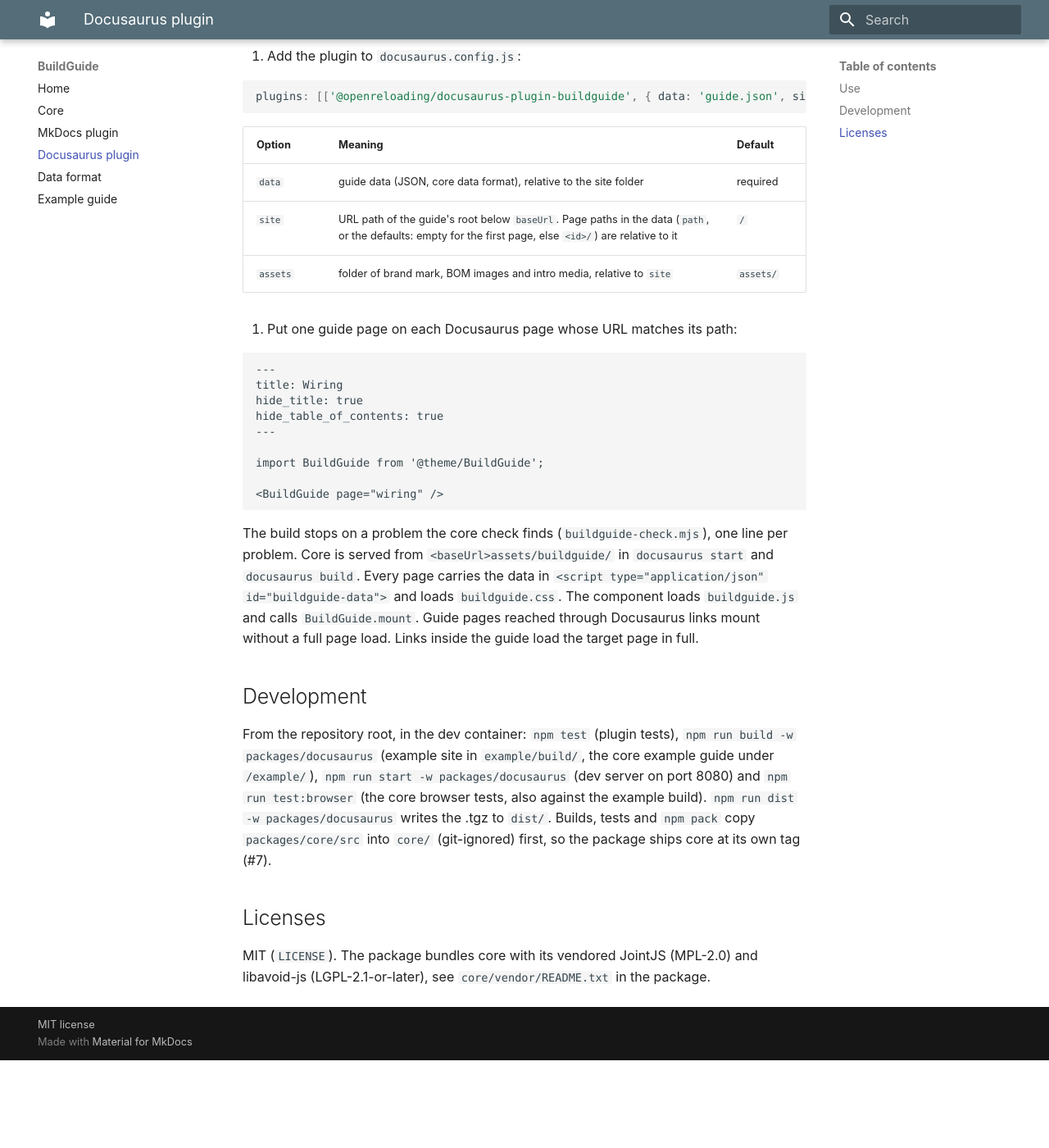
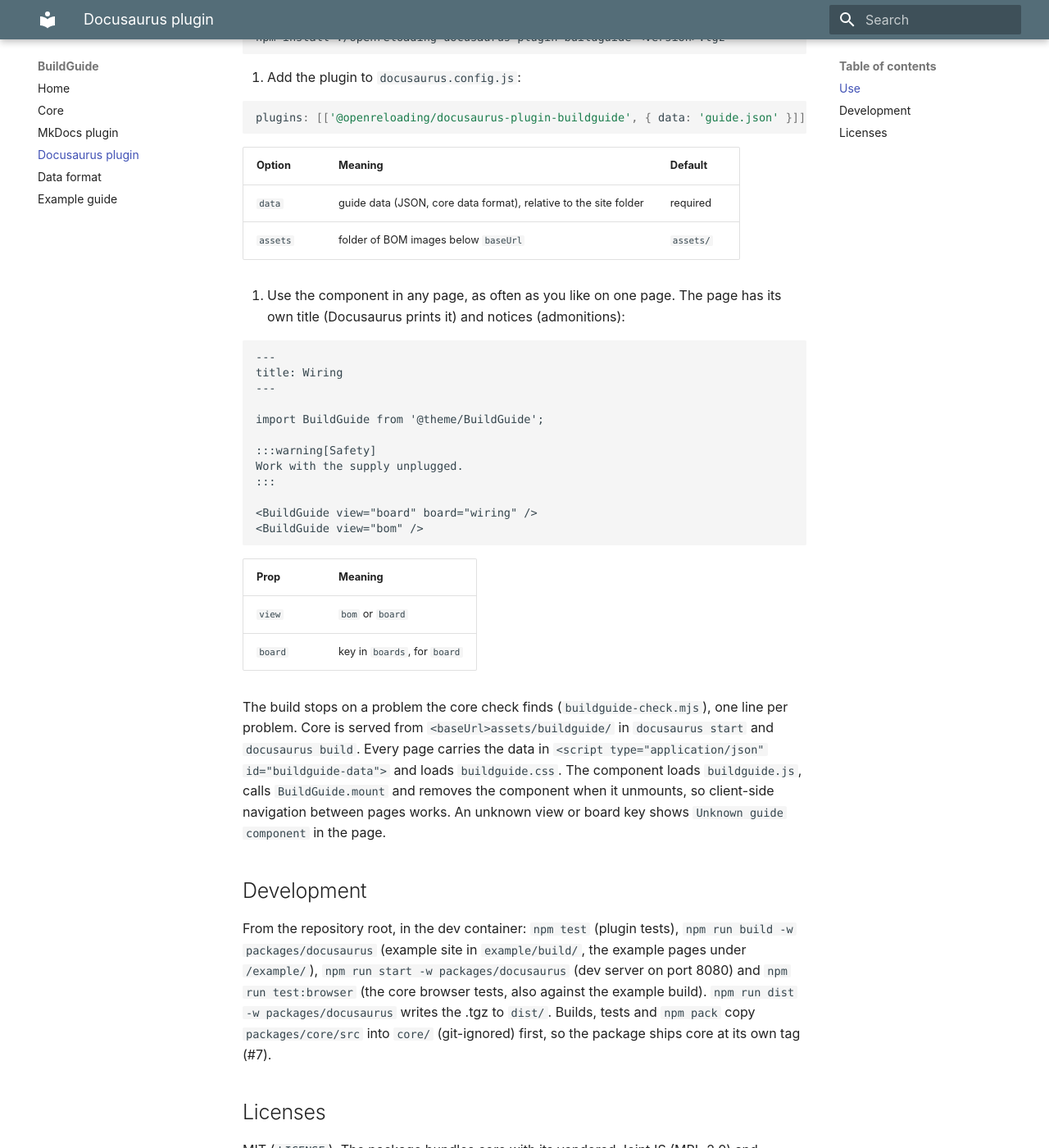
Before and after one commit to OpenReloading/BuildGuide, an MkDocs documentation site: the page built from docs/docusaurus.md, in a window 1280 px wide and 1400 px high, scrolled down 389 px. Shown: the whole window at 82% size. Built offline with MkDocs 1.6.1 and Material for MkDocs 9.7.7, drawn with Linux system fonts in a browser that asks for light colours; before the commit the page ends 1682 px from its top, so only the background shows below that; some of the changed text lies outside the part shown.

Commit message:
feat(docusaurus)!: BuildGuide takes view and board, several per page
<BuildGuide view="bom" /> and <BuildGuide view="board" board="wiring" />
mount one component each and unmount it on cleanup. The site option is gone,
assets is a folder below baseUrl. The example's navbar no longer copies guide tabs.

BREAKING CHANGE: the page prop and the site option are removed, the guide data
loses pages, intro, brand, notices, revision and board.next.

Assisted-by: generative AI

````diff
--- a/packages/docusaurus/README.md
+++ b/packages/docusaurus/README.md
@@ -1,6 +1,6 @@
 # BuildGuide for Docusaurus
 
-Docusaurus 3 plugin: checks the guide data at build time, serves the core browser files and provides the `<BuildGuide page="..."/>` component.
+Docusaurus 3 plugin: checks the guide data at build time, serves the core browser files and provides the `<BuildGuide />` component for a BOM checklist or a wiring or tubing board. Your pages, notices and navigation stay your own.
 
 ## Use
 
@@ -13,34 +13,41 @@
 2. Add the plugin to `docusaurus.config.js`:
 
    ```js
-   plugins: [['@openreloading/docusaurus-plugin-buildguide', { data: 'guide.json', site: '/guide/' }]],
+   plugins: [['@openreloading/docusaurus-plugin-buildguide', { data: 'guide.json' }]],
    ```
 
    | Option | Meaning | Default |
    |---|---|---|
    | `data` | guide data (JSON, core data format), relative to the site folder | required |
-   | `site` | URL path of the guide's root below `baseUrl`. Page paths in the data (`path`, or the defaults: empty for the first page, else `<id>/`) are relative to it | `/` |
-   | `assets` | folder of brand mark, BOM images and intro media, relative to `site` | `assets/` |
+   | `assets` | folder of BOM images below `baseUrl` | `assets/` |
 
-3. Put one guide page on each Docusaurus page whose URL matches its path:
+3. Use the component in any page, as often as you like on one page. The page has its own title (Docusaurus prints it) and notices (admonitions):
 
    ```mdx
    ---
    title: Wiring
-   hide_title: true
-   hide_table_of_contents: true
    ---
 
    import BuildGuide from '@theme/BuildGuide';
 
-   <BuildGuide page="wiring" />
+   :::warning[Safety]
+   Work with the supply unplugged.
+   :::
+
+   <BuildGuide view="board" board="wiring" />
+   <BuildGuide view="bom" />
    ```
 
-The build stops on a problem the core check finds (`buildguide-check.mjs`), one line per problem. Core is served from `<baseUrl>assets/buildguide/` in `docusaurus start` and `docusaurus build`. Every page carries the data in `<script type="application/json" id="buildguide-data">` and loads `buildguide.css`. The component loads `buildguide.js` and calls `BuildGuide.mount`. Guide pages reached through Docusaurus links mount without a full page load. Links inside the guide load the target page in full.
+   | Prop | Meaning |
+   |---|---|
+   | `view` | `bom` or `board` |
+   | `board` | key in `boards`, for `board` |
+
+The build stops on a problem the core check finds (`buildguide-check.mjs`), one line per problem. Core is served from `<baseUrl>assets/buildguide/` in `docusaurus start` and `docusaurus build`. Every page carries the data in `<script type="application/json" id="buildguide-data">` and loads `buildguide.css`. The component loads `buildguide.js`, calls `BuildGuide.mount` and removes the component when it unmounts, so client-side navigation between pages works. An unknown view or board key shows `Unknown guide component` in the page.
 
 ## Development
 
-From the repository root, in the dev container: `npm test` (plugin tests), `npm run build -w packages/docusaurus` (example site in `example/build/`, the core example guide under `/example/`), `npm run start -w packages/docusaurus` (dev server on port 8080) and `npm run test:browser` (the core browser tests, also against the example build). `npm run dist -w packages/docusaurus` writes the .tgz to `dist/`. Builds, tests and `npm pack` copy `packages/core/src` into `core/` (git-ignored) first, so the package ships core at its own tag (#7).
+From the repository root, in the dev container: `npm test` (plugin tests), `npm run build -w packages/docusaurus` (example site in `example/build/`, the example pages under `/example/`), `npm run start -w packages/docusaurus` (dev server on port 8080) and `npm run test:browser` (the core browser tests, also against the example build). `npm run dist -w packages/docusaurus` writes the .tgz to `dist/`. Builds, tests and `npm pack` copy `packages/core/src` into `core/` (git-ignored) first, so the package ships core at its own tag (#7).
 
 ## Licenses
 
--- a/packages/docusaurus/example/docs/bom.mdx
+++ b/packages/docusaurus/example/docs/bom.mdx
@@ -1,9 +1,9 @@
 ---
 title: BOM
-hide_title: true
+sidebar_position: 2
 hide_table_of_contents: true
 ---
 
 import BuildGuide from '@theme/BuildGuide';
 
-<BuildGuide page="bom" />
+<BuildGuide view="bom" />
--- a/packages/docusaurus/example/docs/tubing.mdx
+++ b/packages/docusaurus/example/docs/tubing.mdx
@@ -1,9 +1,9 @@
 ---
 title: Tubing
-hide_title: true
+sidebar_position: 4
 hide_table_of_contents: true
 ---
 
 import BuildGuide from '@theme/BuildGuide';
 
-<BuildGuide page="tubing" />
+<BuildGuide view="board" board="tubing" />
````
Also changed, not shown: packages/docusaurus/example/docs/all.mdx (added, +25 -0 lines), packages/docusaurus/example/docs/index.mdx (+20 -3 lines), packages/docusaurus/example/docs/wiring.mdx (+6 -2 lines), packages/docusaurus/src/theme/BuildGuide/index.js (+16 -6 lines), 3 other files.
